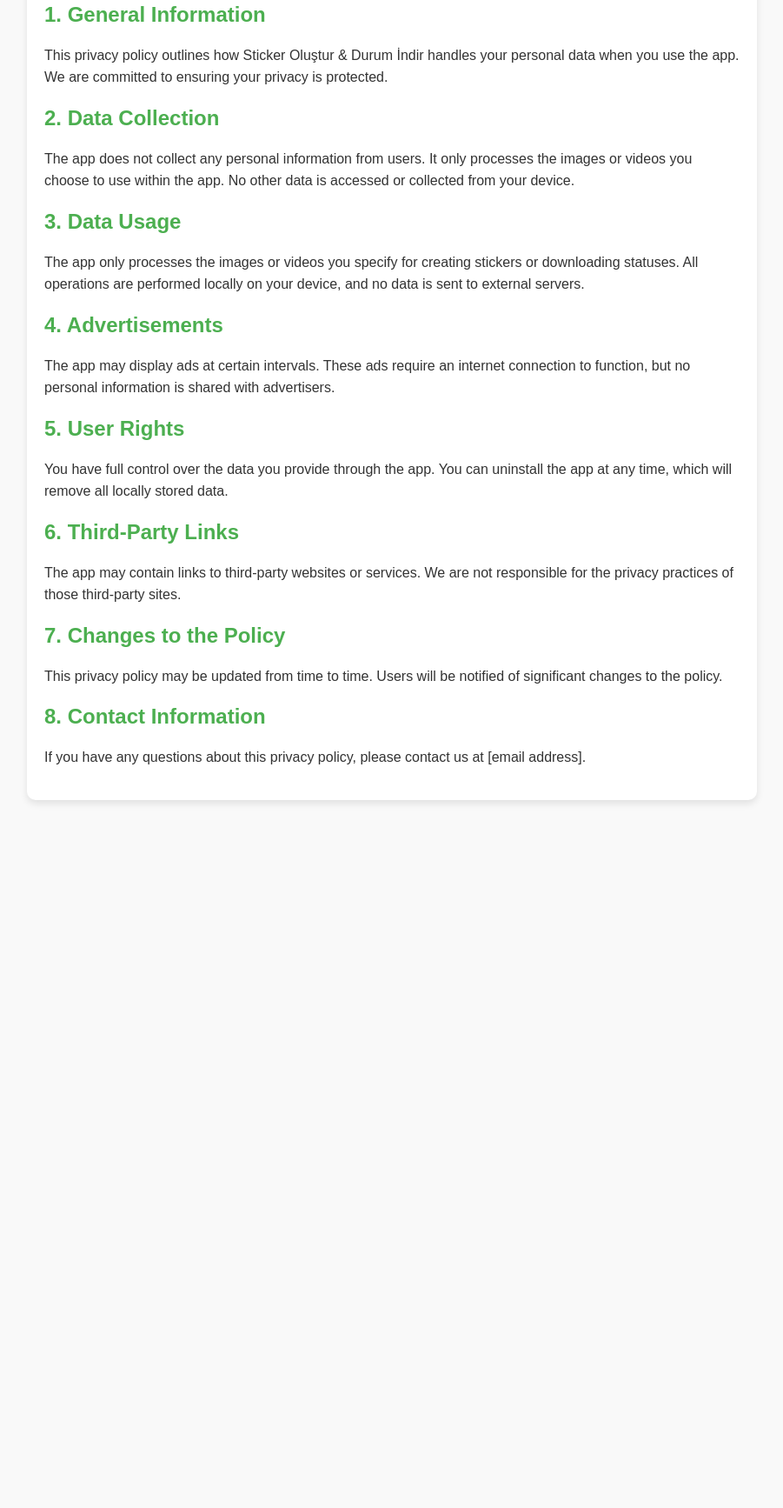
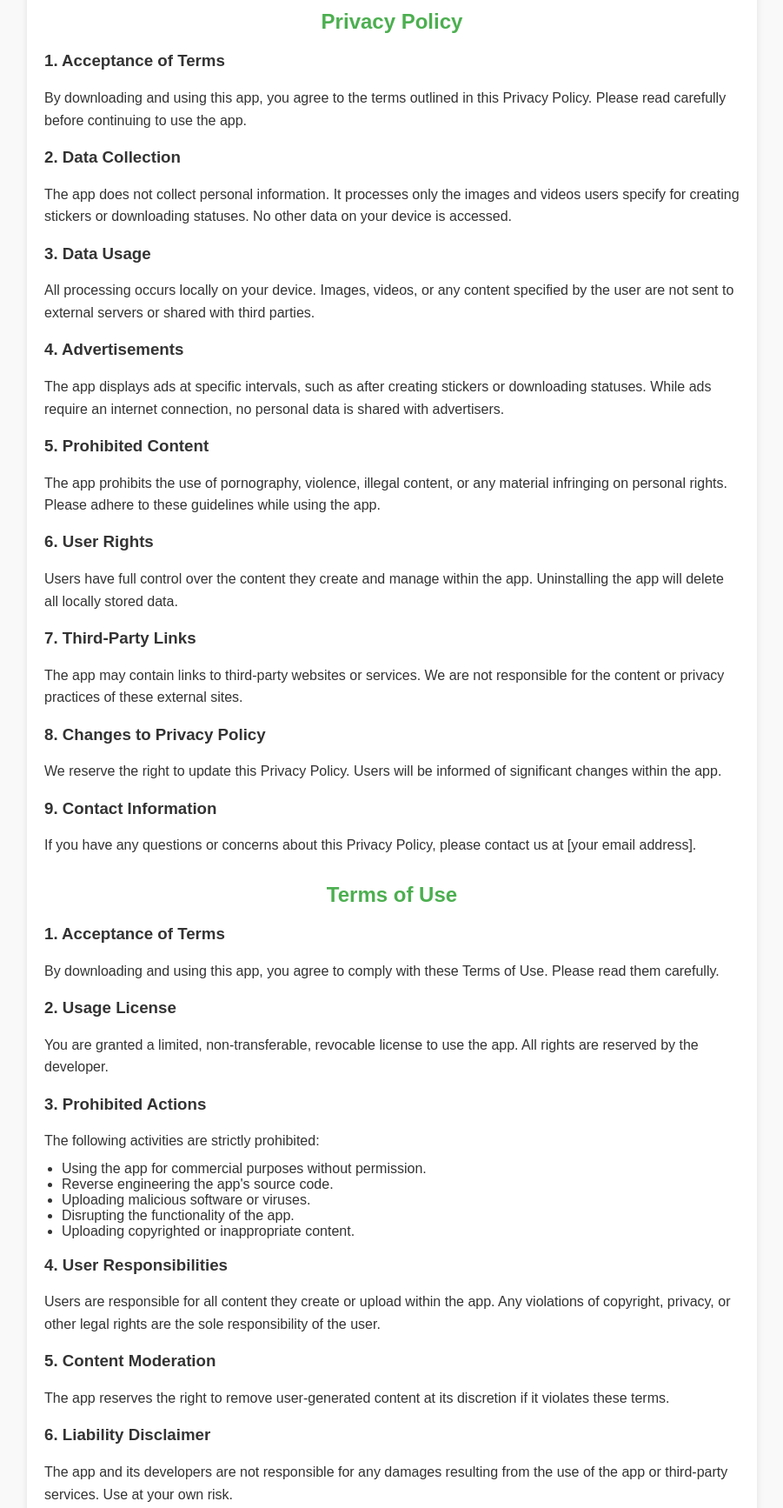
Before and after one commit to EnesAlgan76/EnesAlgan76.github.io, a plain HTML site: page index.html in a window 1280 px wide. Shown: the part 117-1851 px from the top of the page at 87% size, without its empty margins (189-1090 px from the left). Before the commit the page ends 1057 px from the top, so only its background shows below. Drawn offline with Linux system fonts and the light colour scheme.

Commit message:
Update index.html

```diff
--- a/index.html
+++ b/index.html
@@ -4,7 +4,7 @@
     <meta charset="UTF-8">
     <meta name="viewport" content="width=device-width, initial-scale=1.0">
     <meta http-equiv="X-UA-Compatible" content="ie=edge">
-    <title>Privacy Policy</title>
+    <title>Privacy Policy and Terms of Use</title>
     <style>
         body {
             font-family: Arial, sans-serif;
@@ -13,9 +13,12 @@
             background-color: #f9f9f9;
             color: #333;
         }
-        h1 {
+        h1, h2 {
             color: #4CAF50;
             text-align: center;
+        }
+        h2 {
+            margin-top: 30px;
         }
         .container {
             max-width: 800px;
@@ -25,11 +28,13 @@
             border-radius: 10px;
             box-shadow: 0 4px 8px rgba(0, 0, 0, 0.1);
         }
-        h2 {
-            color: #4CAF50;
-        }
         p {
             line-height: 1.6;
+            margin: 10px 0;
+        }
+        ul {
+            margin: 10px 0;
+            padding-left: 20px;
         }
         a {
             color: #4CAF50;
@@ -40,31 +45,69 @@
 <body>
 
     <div class="container">
-        <h1>Privacy Policy</h1>
+        <h1>Privacy Policy and Terms of Use</h1>
 
-        <h2>1. General Information</h2>
-        <p>This privacy policy outlines how Sticker Oluştur & Durum İndir handles your personal data when you use the app. We are committed to ensuring your privacy is protected.</p>
+        <h2>Privacy Policy</h2>
 
-        <h2>2. Data Collection</h2>
-        <p>The app does not collect any personal information from users. It only processes the images or videos you choose to use within the app. No other data is accessed or collected from your device.</p>
+        <h3>1. Acceptance of Terms</h3>
+        <p>By downloading and using this app, you agree to the terms outlined in this Privacy Policy. Please read carefully before continuing to use the app.</p>
 
-        <h2>3. Data Usage</h2>
-        <p>The app only processes the images or videos you specify for creating stickers or downloading statuses. All operations are performed locally on your device, and no data is sent to external servers.</p>
+        <h3>2. Data Collection</h3>
+        <p>The app does not collect personal information. It processes only the images and videos users specify for creating stickers or downloading statuses. No other data on your device is accessed.</p>
 
-        <h2>4. Advertisements</h2>
-        <p>The app may display ads at certain intervals. These ads require an internet connection to function, but no personal information is shared with advertisers.</p>
+        <h3>3. Data Usage</h3>
+        <p>All processing occurs locally on your device. Images, videos, or any content specified by the user are not sent to external servers or shared with third parties.</p>
 
-        <h2>5. User Rights</h2>
-        <p>You have full control over the data you provide through the app. You can uninstall the app at any time, which will remove all locally stored data.</p>
+        <h3>4. Advertisements</h3>
+        <p>The app displays ads at specific intervals, such as after creating stickers or downloading statuses. While ads require an internet connection, no personal data is shared with advertisers.</p>
 
-        <h2>6. Third-Party Links</h2>
-        <p>The app may contain links to third-party websites or services. We are not responsible for the privacy practices of those third-party sites.</p>
+        <h3>5. Prohibited Content</h3>
+        <p>The app prohibits the use of pornography, violence, illegal content, or any material infringing on personal rights. Please adhere to these guidelines while using the app.</p>
 
-        <h2>7. Changes to the Policy</h2>
-        <p>This privacy policy may be updated from time to time. Users will be notified of significant changes to the policy.</p>
+        <h3>6. User Rights</h3>
+        <p>Users have full control over the content they create and manage within the app. Uninstalling the app will delete all locally stored data.</p>
 
-        <h2>8. Contact Information</h2>
-        <p>If you have any questions about this privacy policy, please contact us at [email address].</p>
+        <h3>7. Third-Party Links</h3>
+        <p>The app may contain links to third-party websites or services. We are not responsible for the content or privacy practices of these external sites.</p>
+
+        <h3>8. Changes to Privacy Policy</h3>
+        <p>We reserve the right to update this Privacy Policy. Users will be informed of significant changes within the app.</p>
+
+        <h3>9. Contact Information</h3>
+        <p>If you have any questions or concerns about this Privacy Policy, please contact us at [your email address].</p>
+
+        <h2>Terms of Use</h2>
+
+        <h3>1. Acceptance of Terms</h3>
+        <p>By downloading and using this app, you agree to comply with these Terms of Use. Please read them carefully.</p>
+
+        <h3>2. Usage License</h3>
+        <p>You are granted a limited, non-transferable, revocable license to use the app. All rights are reserved by the developer.</p>
+
+        <h3>3. Prohibited Actions</h3>
+        <p>The following activities are strictly prohibited:</p>
+        <ul>
+            <li>Using the app for commercial purposes without permission.</li>
+            <li>Reverse engineering the app's source code.</li>
+            <li>Uploading malicious software or viruses.</li>
+            <li>Disrupting the functionality of the app.</li>
+            <li>Uploading copyrighted or inappropriate content.</li>
+        </ul>
+
+        <h3>4. User Responsibilities</h3>
+        <p>Users are responsible for all content they create or upload within the app. Any violations of copyright, privacy, or other legal rights are the sole responsibility of the user.</p>
+
+        <h3>5. Content Moderation</h3>
+        <p>The app reserves the right to remove user-generated content at its discretion if it violates these terms.</p>
+
+        <h3>6. Liability Disclaimer</h3>
+        <p>The app and its developers are not responsible for any damages resulting from the use of the app or third-party services. Use at your own risk.</p>
+
+        <h3>7. Changes to Terms</h3>
+        <p>We reserve the right to modify these terms at any time. Changes will be communicated through the app.</p>
+
+        <h3>8. Contact Information</h3>
+        <p>If you have any questions about these Terms of Use, please contact us at [your email address].</p>
     </div>
 
 </body>
```
